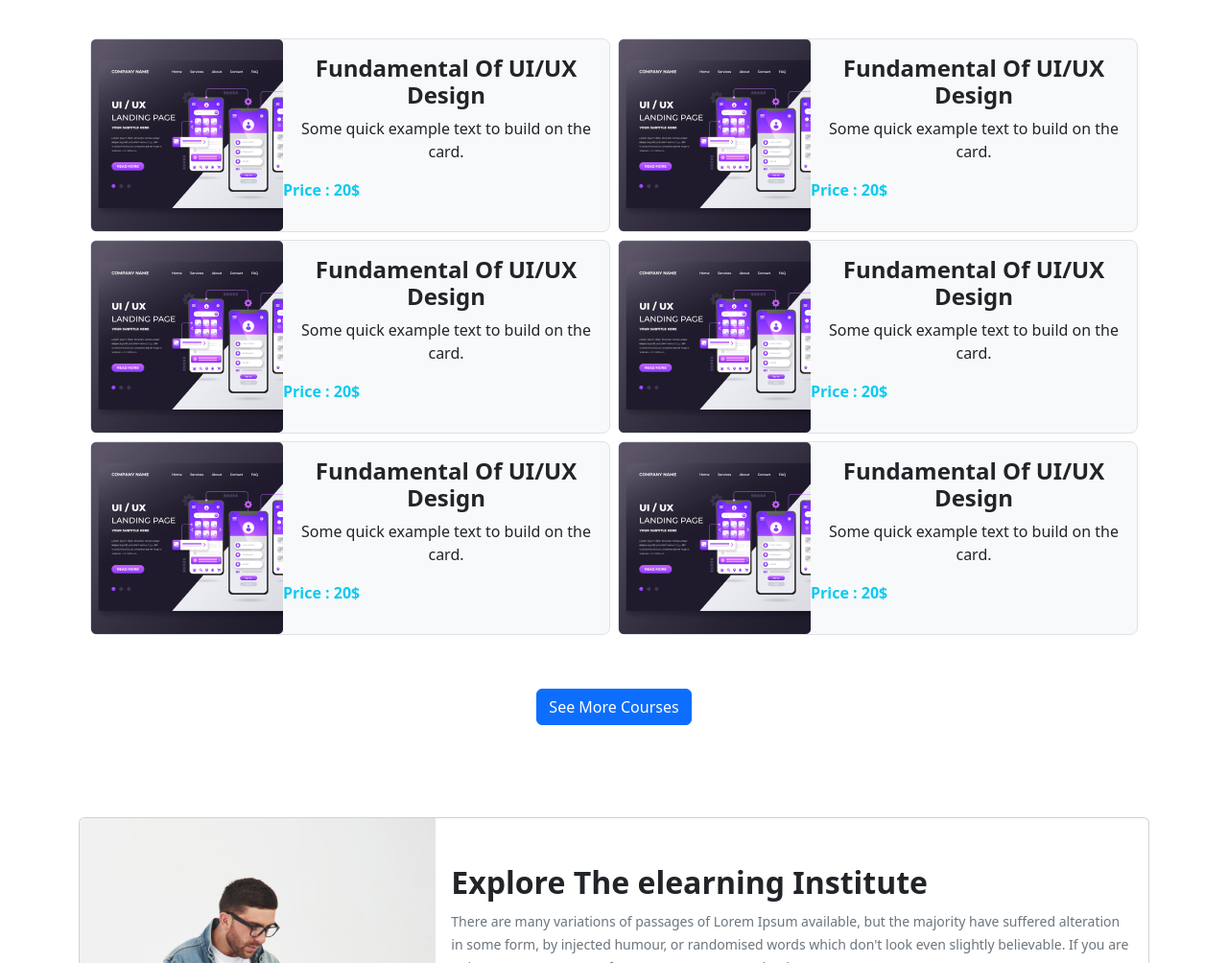
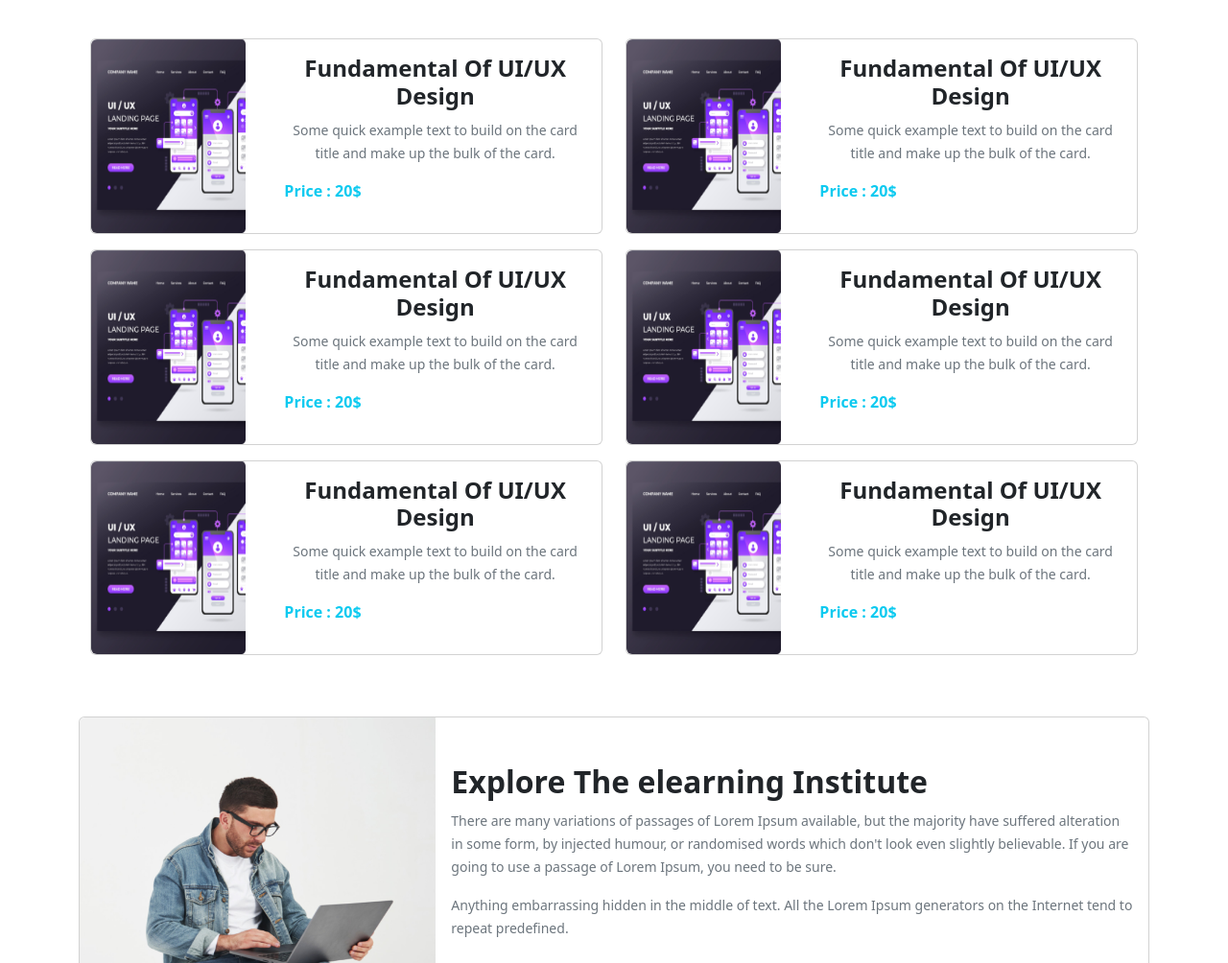
Before and after one commit to sadia136310/edTech-website, a plain HTML site: page index.html in a window 1280 px wide. Shown: the part 1320-2324 px from the top of the page at 96% size. Drawn offline with nearby package versions, Linux system fonts and the light colour scheme.

Commit message:
popular course section updated

```diff
--- a/index.html
+++ b/index.html
@@ -148,93 +148,149 @@
             </p>
 
             <div class="container text-center my-5">
-                <div class="row g-2">
-                    <div class="col-lg-6 col-md-12 col-sm-12">
-                        <div class="border rounded-3 bg-light d-flex align-items-center ">
-                            <div>
-                                <img src="./images/course/course-1.png" alt="">
+                <div class="row">
+                    <div class="col-lg-6 col-md-12 col-12">
+                        <div class="card mb-3">
+                            <div class="row">
+                                <div class="col-lg-4 col-md-4 col-sm-8">
+                                    <img src="./images/course/course-1.png " class="h-100 w-100 rounded-start"
+                                        alt="...">
+                                </div>
+                                <div class="col-lg-8 col-md-8 col-sm-4">
+                                    <div
+                                        class="card-body d-flex flex-column flex-md-column flex-lg-column align-items-start">
+                                        <h4 class="card-title fw-bold">Fundamental Of UI/UX Design</h4>
+                                        <p class="card-text"><small class="text-muted">
+                                                Some quick example text to build on the card
+                                                title and make
+                                                up the bulk of the card.
+                                            </small>
+                                        </p>
+                                        <p class="fw-bold text-info">Price : 20$</p>
+                                    </div>
+                                </div>
                             </div>
-                            <div class="d-flex flex-column align-items-lg-start align-items-md-start">
-                                <h4 class="fw-bold">Fundamental Of UI/UX Design</h4>
-                                <p>Some quick example text to build on the card.
-                                </p>
-                                <p class="text-info fw-bold">Price : 20$</p>
+
+                        </div>
+
+                    </div>
+                    <div class="col-lg-6 col-md-12 col-12">
+                        <div class="card mb-3">
+                            <div class="row">
+                                <div class="col-lg-4 col-md-4 col-12">
+                                    <img src="./images/course/course-1.png " class="h-100 w-100 rounded-start"
+                                        alt="...">
+                                </div>
+                                <div class="col-lg-8 col-md-8 col-12">
+                                    <div
+                                        class="card-body d-flex flex-column flex-md-column flex-lg-column align-items-start">
+                                        <h4 class="card-title fw-bold">Fundamental Of UI/UX Design</h4>
+                                        <p class="card-text"><small class="text-muted">
+                                                Some quick example text to build on the card
+                                                title and make
+                                                up the bulk of the card.
+                                            </small>
+                                        </p>
+                                        <p class="fw-bold text-info">Price : 20$</p>
+                                    </div>
+                                </div>
                             </div>
                         </div>
                     </div>
-                    <div class="col-lg-6 col-md-12 col-sm-12">
-                        <div class="border rounded-3 bg-light d-flex align-items-center ">
-                            <div>
-                                <img src="./images/course/course-1.png" alt="">
-                            </div>
-                            <div class="d-flex flex-column align-items-lg-start align-items-md-start">
-                                <h4 class="fw-bold">Fundamental Of UI/UX Design</h4>
-                                <p>Some quick example text to build on the card.
-                                </p>
-                                <p class="text-info fw-bold">Price : 20$</p>
+                    <div class="col-lg-6 col-md-12 col-12">
+                        <div class="card mb-3">
+                            <div class="row">
+                                <div class="col-lg-4 col-md-4 col-12">
+                                    <img src="./images/course/course-1.png " class="h-100 w-100 rounded-start"
+                                        alt="...">
+                                </div>
+                                <div class="col-lg-8 col-md-8 col-12">
+                                    <div
+                                        class="card-body d-flex flex-column flex-md-column flex-lg-column align-items-start">
+                                        <h4 class="card-title fw-bold">Fundamental Of UI/UX Design</h4>
+                                        <p class="card-text"><small class="text-muted">
+                                                Some quick example text to build on the card
+                                                title and make
+                                                up the bulk of the card.
+                                            </small>
+                                        </p>
+                                        <p class="fw-bold text-info">Price : 20$</p>
+                                    </div>
+                                </div>
                             </div>
                         </div>
                     </div>
-                    <div class="col-lg-6 col-md-12 col-sm-12">
-                        <div class="border rounded-3 bg-light d-flex align-items-center ">
-                            <div>
-                                <img src="./images/course/course-1.png" alt="">
-                            </div>
-                            <div class="d-flex flex-column align-items-lg-start align-items-md-start">
-                                <h4 class="fw-bold">Fundamental Of UI/UX Design</h4>
-                                <p>Some quick example text to build on the card.
-                                </p>
-                                <p class="text-info fw-bold">Price : 20$</p>
+                    <div class="col-lg-6 col-md-12 col-12">
+                        <div class="card mb-3">
+                            <div class="row">
+                                <div class="col-lg-4 col-md-4 col-12">
+                                    <img src="./images/course/course-1.png " class="h-100 w-100 rounded-start"
+                                        alt="...">
+                                </div>
+                                <div class="col-lg-8 col-md-8 col-12">
+                                    <div
+                                        class="card-body d-flex flex-column flex-md-column flex-lg-column align-items-start">
+                                        <h4 class="card-title fw-bold">Fundamental Of UI/UX Design</h4>
+                                        <p class="card-text"><small class="text-muted">
+                                                Some quick example text to build on the card
+                                                title and make
+                                                up the bulk of the card.
+                                            </small>
+                                        </p>
+                                        <p class="fw-bold text-info">Price : 20$</p>
+                                    </div>
+                                </div>
                             </div>
                         </div>
                     </div>
-                    <div class="col-lg-6 col-md-12 col-sm-12">
-                        <div class="border rounded-3 bg-light d-flex align-items-center ">
-                            <div>
-                                <img src="./images/course/course-1.png" alt="">
-                            </div>
-                            <div class="d-flex flex-column align-items-lg-start align-items-md-start">
-                                <h4 class="fw-bold">Fundamental Of UI/UX Design</h4>
-                                <p>Some quick example text to build on the card.
-                                </p>
-                                <p class="text-info fw-bold">Price : 20$</p>
+                    <div class="col-lg-6 col-md-12 col-12">
+                        <div class="card mb-3">
+                            <div class="row">
+                                <div class="col-lg-4 col-md-4 col-12">
+                                    <img src="./images/course/course-1.png " class="h-100 w-100 rounded-start"
+                                        alt="...">
+                                </div>
+                                <div class="col-lg-8 col-md-8 col-12">
+                                    <div
+                                        class="card-body d-flex flex-column flex-md-column flex-lg-column align-items-start">
+                                        <h4 class="card-title fw-bold">Fundamental Of UI/UX Design</h4>
+                                        <p class="card-text"><small class="text-muted">
+                                                Some quick example text to build on the card
+                                                title and make
+                                                up the bulk of the card.
+                                            </small>
+                                        </p>
+                                        <p class="fw-bold text-info">Price : 20$</p>
+                                    </div>
+                                </div>
                             </div>
                         </div>
                     </div>
-                    <div class="col-lg-6 col-md-12 col-sm-12">
-                        <div class="border rounded-3 bg-light d-flex align-items-center ">
-                            <div>
-                                <img src="./images/course/course-1.png" alt="">
-                            </div>
-                            <div class="d-flex flex-column align-items-lg-start align-items-md-start">
-                                <h4 class="fw-bold">Fundamental Of UI/UX Design</h4>
-                                <p>Some quick example text to build on the card.
-                                </p>
-                                <p class="text-info fw-bold">Price : 20$</p>
+                    <div class="col-lg-6 col-md-12 col-12">
+                        <div class="card mb-3">
+                            <div class="row">
+                                <div class="col-lg-4 col-md-4 col-12">
+                                    <img src="./images/course/course-1.png " class="h-100 w-100 rounded-start"
+                                        alt="...">
+                                </div>
+                                <div class="col-lg-8 col-md-8 col-12">
+                                    <div
+                                        class="card-body d-flex flex-column flex-md-column flex-lg-column align-items-start">
+                                        <h4 class="card-title fw-bold">Fundamental Of UI/UX Design</h4>
+                                        <p class="card-text"><small class="text-muted">
+                                                Some quick example text to build on the card
+                                                title and make
+                                                up the bulk of the card.
+                                            </small>
+                                        </p>
+                                        <p class="fw-bold text-info">Price : 20$</p>
+                                    </div>
+                                </div>
                             </div>
                         </div>
                     </div>
-                    <div class="col-lg-6 col-md-12 col-sm-12">
-                        <div class="border rounded-3 bg-light d-flex align-items-center ">
-                            <div>
-                                <img src="./images/course/course-1.png" alt="">
-                            </div>
-                            <div class="d-flex flex-column align-items-lg-start align-items-md-start">
-                                <h4 class="fw-bold">Fundamental Of UI/UX Design</h4>
-                                <p>Some quick example text to build on the card.
-                                </p>
-                                <p class="text-info fw-bold">Price : 20$</p>
-                            </div>
-                        </div>
-                    </div>
-                    <div class="d-block d-md-none d-lg-block py-5">
-                        <button class="btn btn-primary">
-                            See More Courses
-                        </button>
-                    </div>
                 </div>
             </div>
-
 
         </section>
 
@@ -471,7 +527,6 @@
         <!-- trusted company section  -->
         <section class="container my-5">
             <h2 class="fw-bold text-center">Trusted by over 800+ companies</h2>
-
             <div class="d-none d-md-none d-lg-block mt-5">
                 <div class="d-flex justify-content-around">
                     <img src="./images/company/company-1.png" alt="">
@@ -486,7 +541,7 @@
         </section>
 
     </main>
-
+    <!------------------- footer section  ---------------->
     <footer class="bg-black py-5">
         <h3 class="text-white fw-bold text-center">Pro Edu</h3>
         <p class="text-light text-center">Office 41, Zawaya Buildin, Ghala Muscat, <br>
@@ -494,13 +549,11 @@
             Privacy Ploicy | Terms of use</p>
         <div class="d-flex justify-content-evenly">
             <a href="https://www.facebook.com/ariana.jannat.54"><i class="fa-brands fa-facebook"></i></a>
-
             <a href="https://www.instagram.com/ariana.jannat/?hl=en"><i class="fa-brands fa-instagram "></i></a>
-
             <a href=" https://www.linkedin.com/in/sadia-islam-a87b01241/"><i class="fa-brands fa-linkedin"></i></a>
-
             <a href="https://www.youtube.com/"><i class="fa-brands fa-youtube"></i></a>
         </div>
+
     </footer>
 
     <script src=" https://cdn.jsdelivr.net/npm/bootstrap@5.2.0/dist/js/bootstrap.bundle.min.js"
@@ -509,6 +562,10 @@
 </body>
 
 </html>
+
+
+
+
 
 
 
```
